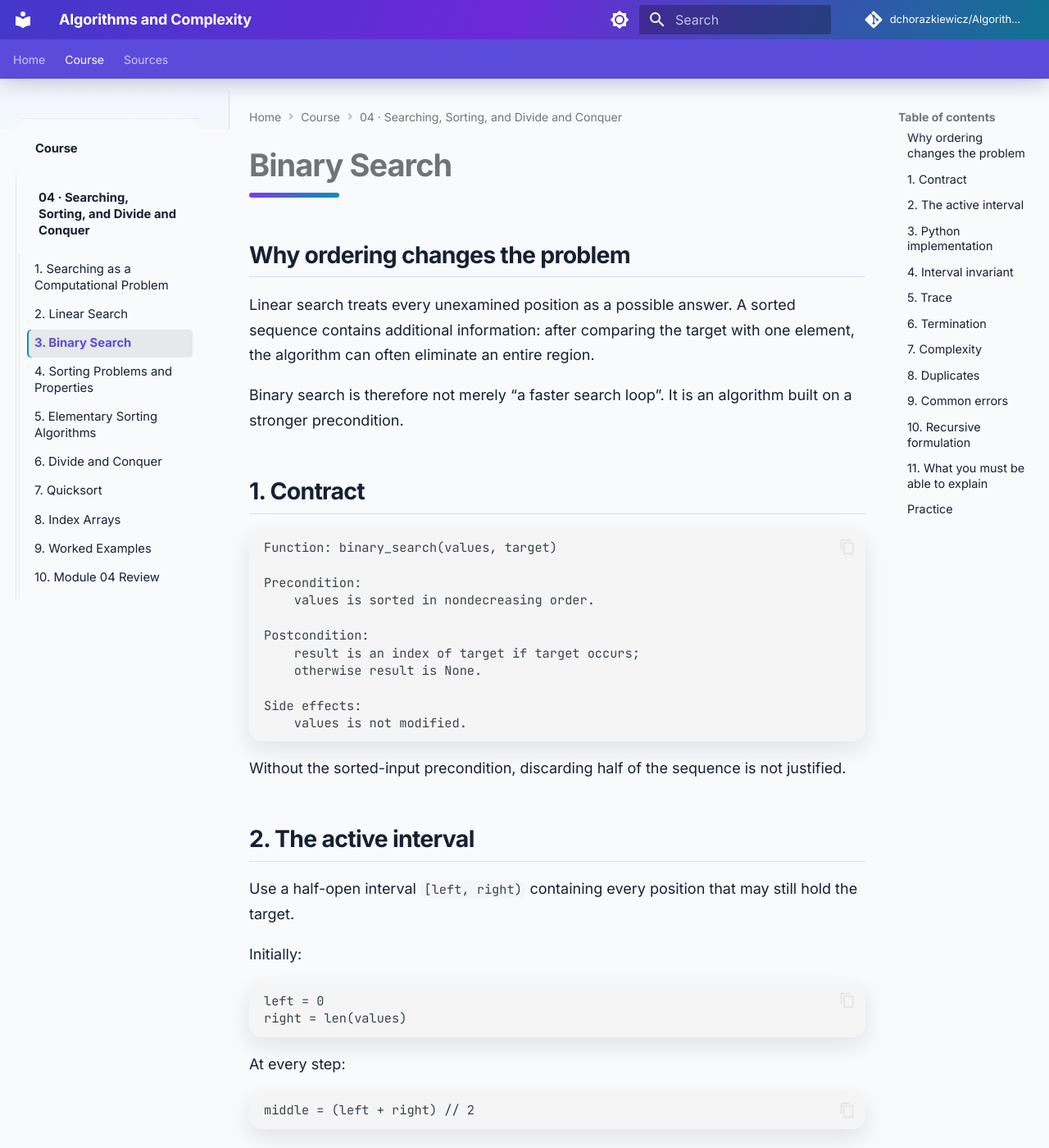
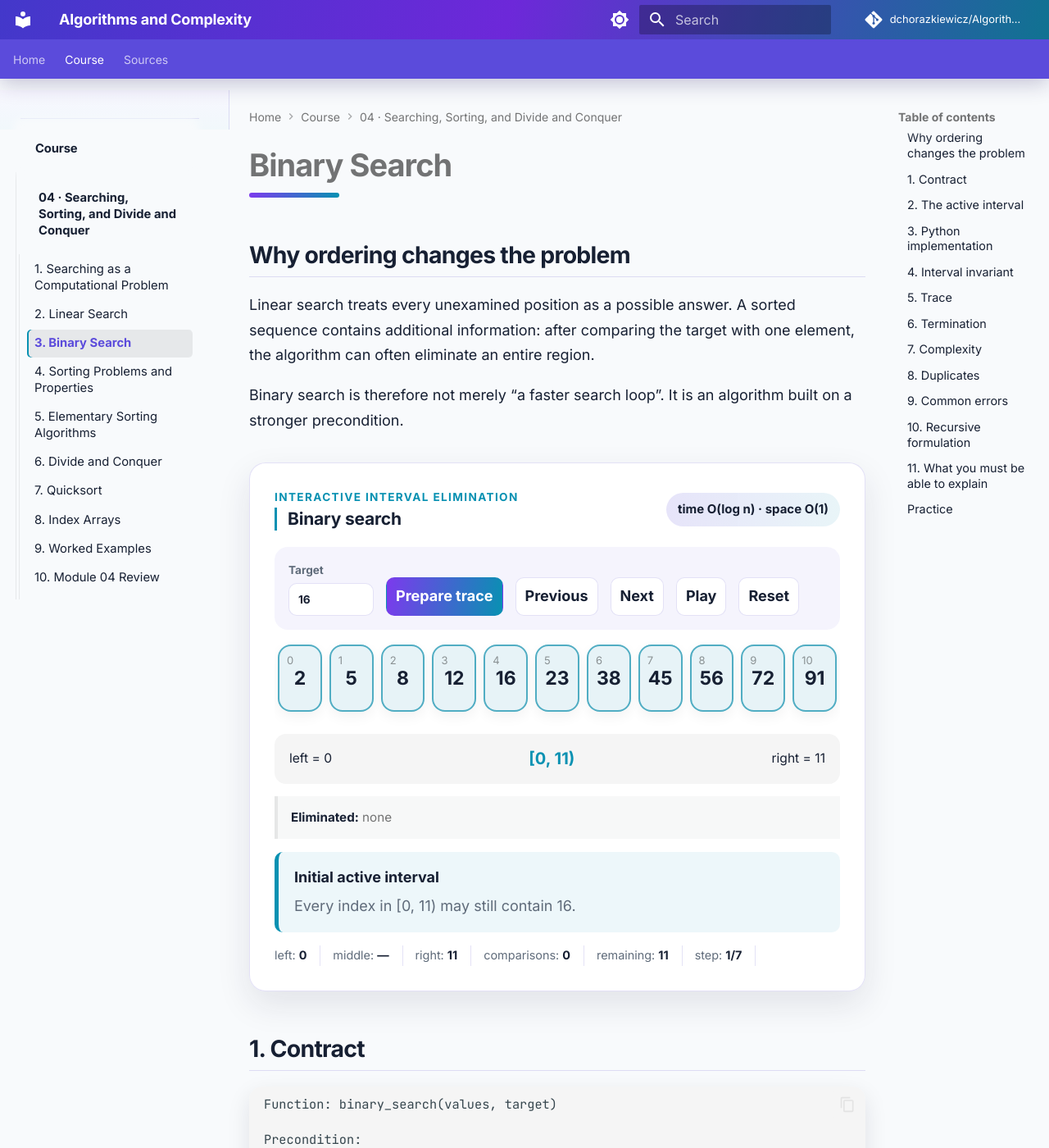
Before and after one commit to dchorazkiewicz/Algorithms_and_Complexity, an MkDocs documentation site: the page built from docs/course/04-searching-sorting-and-divide-and-conquer/03-binary-search.md, in a window 1280 px wide and 1400 px high. Shown: the whole window at 82% size. Built offline with MkDocs 1.6.1 and Material for MkDocs 9.7.7, drawn with Linux system fonts in a browser that asks for light colours; comment, search, counter and statistics services are not loaded.

Commit message:
Embed binary search visualisation in chapter

```diff
--- a/docs/course/04-searching-sorting-and-divide-and-conquer/03-binary-search.md
+++ b/docs/course/04-searching-sorting-and-divide-and-conquer/03-binary-search.md
@@ -5,6 +5,10 @@
 Linear search treats every unexamined position as a possible answer. A sorted sequence contains additional information: after comparing the target with one element, the algorithm can often eliminate an entire region.
 
 Binary search is therefore not merely “a faster search loop”. It is an algorithm built on a stronger precondition.
+
+<link rel="stylesheet" href="/Algorithms_and_Complexity/stylesheets/binary-search-visualization.css">
+<div data-binary-search-viz></div>
+<script src="/Algorithms_and_Complexity/javascripts/binary-search-visualization.js"></script>
 
 ## 1. Contract
 
```
